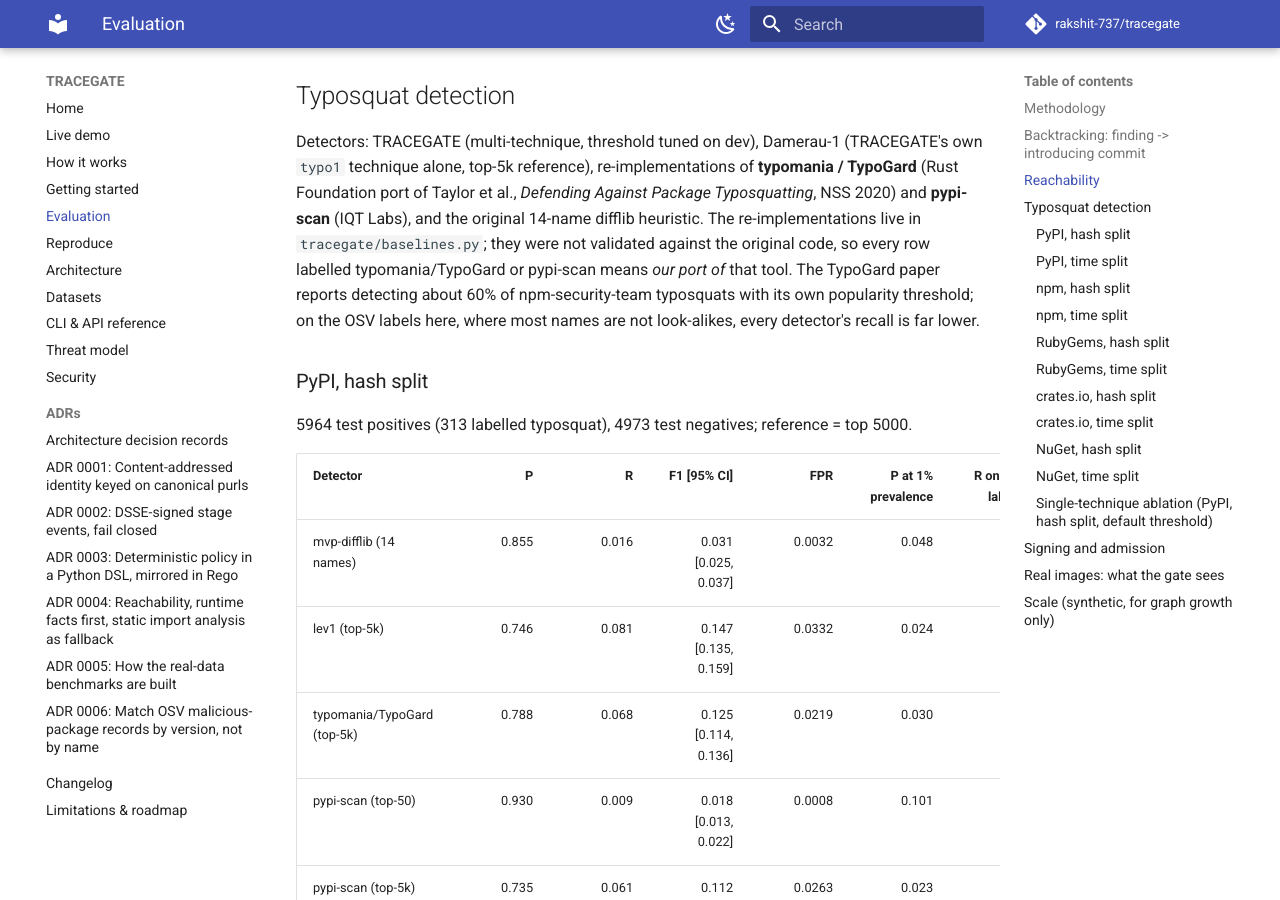
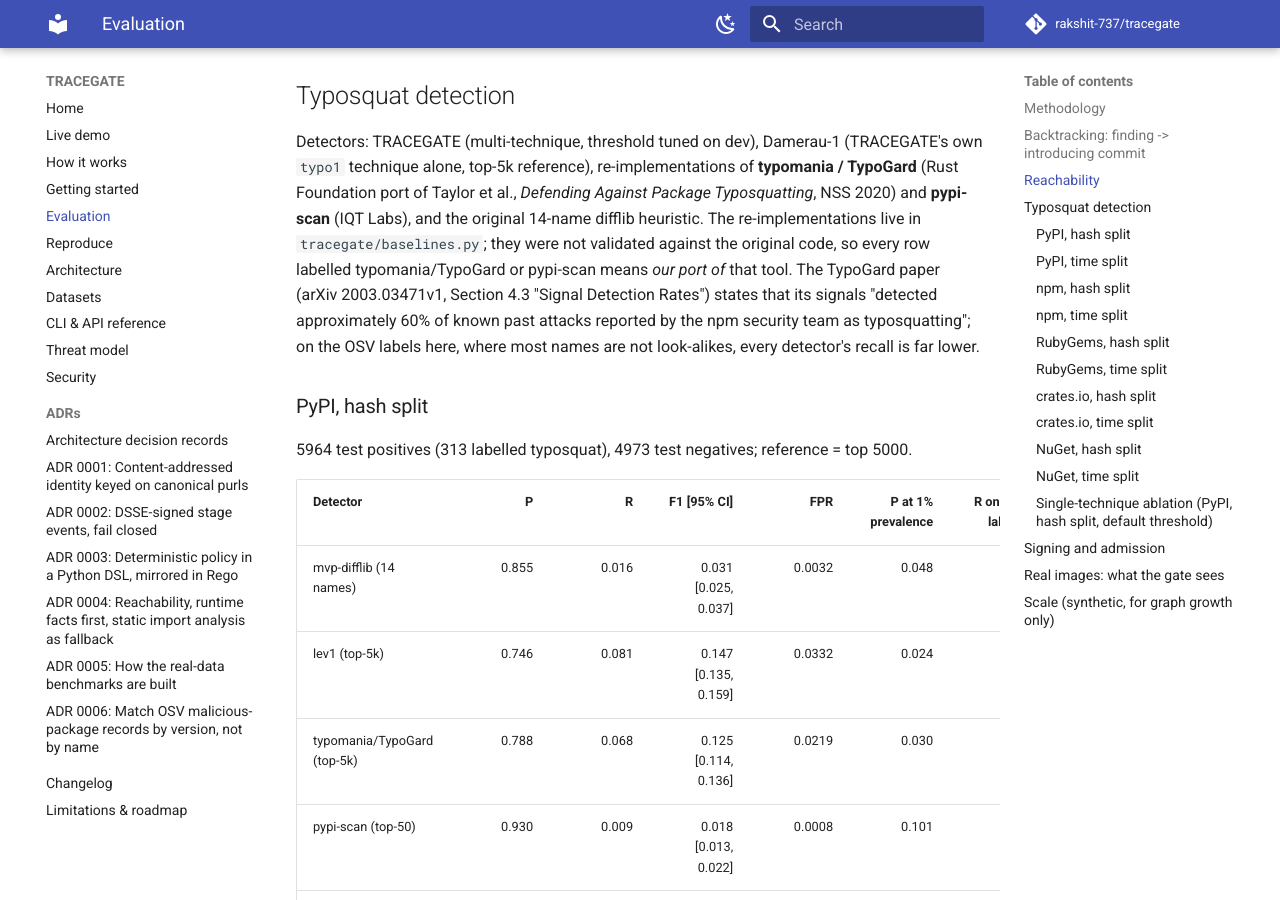
Before and after one commit to rakshit-737/tracegate, an MkDocs documentation site: the page built from docs/evaluation.md, in a window 1280 px wide and 900 px high, scrolled down 3093 px. Built offline with MkDocs 1.6.1 and Material for MkDocs 9.7.7, drawn with Linux system fonts in a browser that asks for light colours; comment, search, counter and statistics services are not loaded.

Commit message:
test: skip the bot-bump oracle tests in the sdist (no benchmarks/); cite TypoGard's 60% figure by section
Co-Authored-By: Claude <noreply@anthropic.com>

```diff
--- a/docs/evaluation.md
+++ b/docs/evaluation.md
@@ -50,7 +50,7 @@ Audit note: the previous release reported -15.1% (HEAD) and -25.8% (own sources)
 
 ## Typosquat detection
 
-Detectors: TRACEGATE (multi-technique, threshold tuned on dev), Damerau-1 (TRACEGATE's own `typo1` technique alone, top-5k reference), re-implementations of **typomania / TypoGard** (Rust Foundation port of Taylor et al., *Defending Against Package Typosquatting*, NSS 2020) and **pypi-scan** (IQT Labs), and the original 14-name difflib heuristic. The re-implementations live in `tracegate/baselines.py`; they were not validated against the original code, so every row labelled typomania/TypoGard or pypi-scan means *our port of* that tool. The TypoGard paper reports detecting about 60% of npm-security-team typosquats with its own popularity threshold; on the OSV labels here, where most names are not look-alikes, every detector's recall is far lower.
+Detectors: TRACEGATE (multi-technique, threshold tuned on dev), Damerau-1 (TRACEGATE's own `typo1` technique alone, top-5k reference), re-implementations of **typomania / TypoGard** (Rust Foundation port of Taylor et al., *Defending Against Package Typosquatting*, NSS 2020) and **pypi-scan** (IQT Labs), and the original 14-name difflib heuristic. The re-implementations live in `tracegate/baselines.py`; they were not validated against the original code, so every row labelled typomania/TypoGard or pypi-scan means *our port of* that tool. The TypoGard paper (arXiv 2003.03471v1, Section 4.3 "Signal Detection Rates") states that its signals "detected approximately 60% of known past attacks reported by the npm security team as typosquatting"; on the OSV labels here, where most names are not look-alikes, every detector's recall is far lower.
 
 ### PyPI, hash split
 
```
Also changed, not shown: 1 other file.
